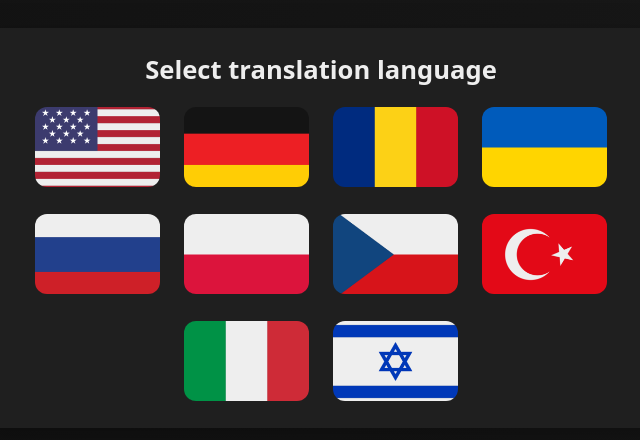
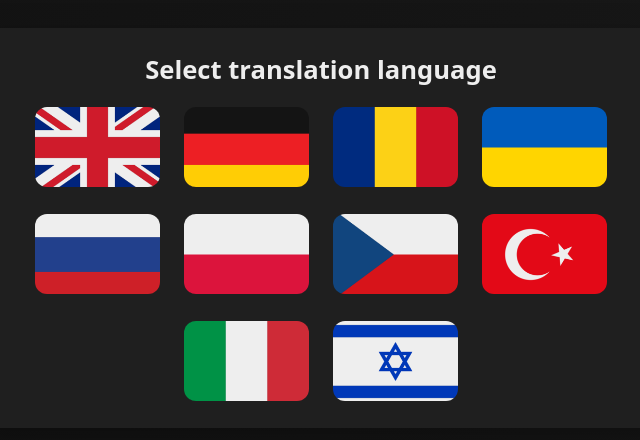
Before and after one commit to mihailkolevbsn-beep/liliatranslatorweb, a plain HTML site: page index.html in a window 1280 px wide. Shown: the part 172-612 px from the top of the page, without its empty margins (319-959 px from the left). Drawn offline with Linux system fonts and the light colour scheme.

Commit message:
Update index.html

```diff
--- a/index.html
+++ b/index.html
@@ -113,7 +113,7 @@
 
 <script>
 const languages = [
-  { code: 'en', img: 'flags/en.png' },
+  { code: 'en', img: 'flags/unk.png' },
   { code: 'de', img: 'flags/de.png' },
   { code: 'ro', img: 'flags/ro.png' },
   { code: 'uk', img: 'flags/uk.png' },
```
